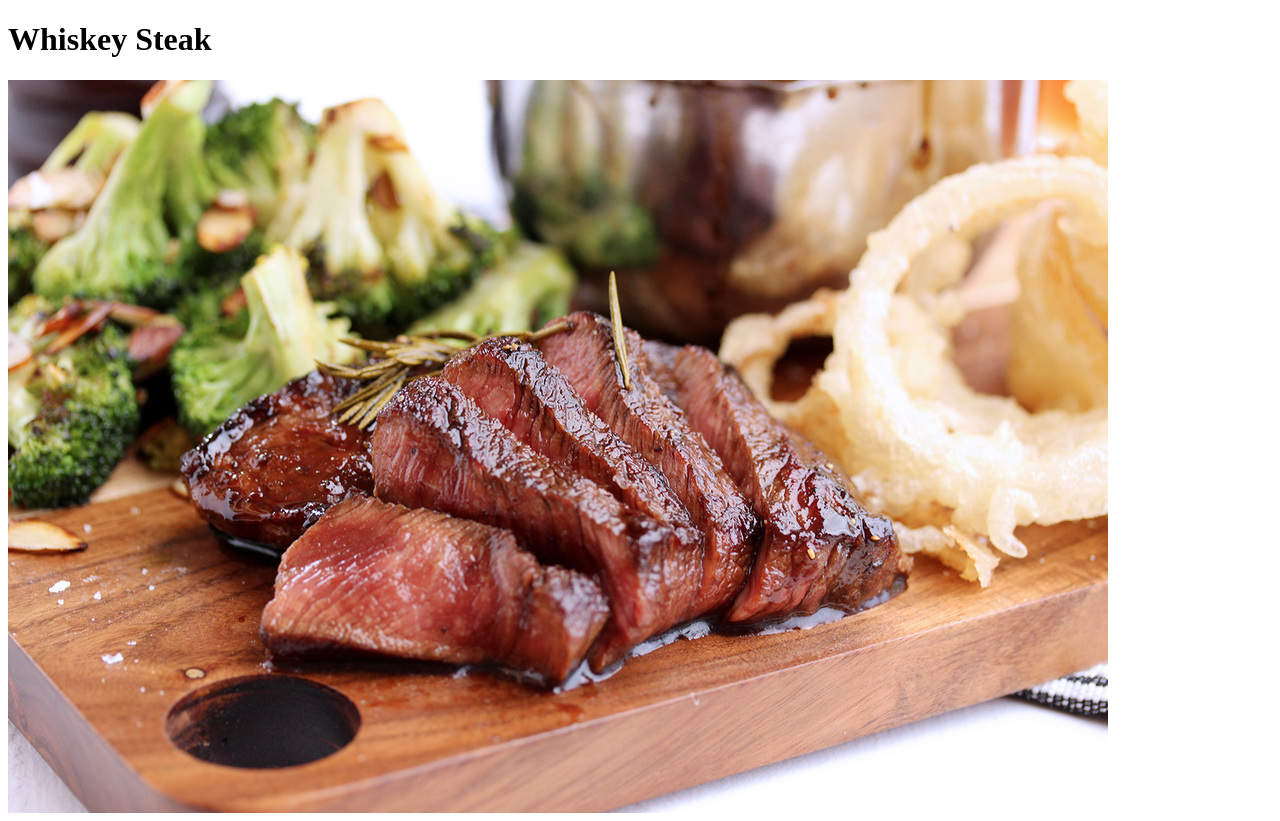
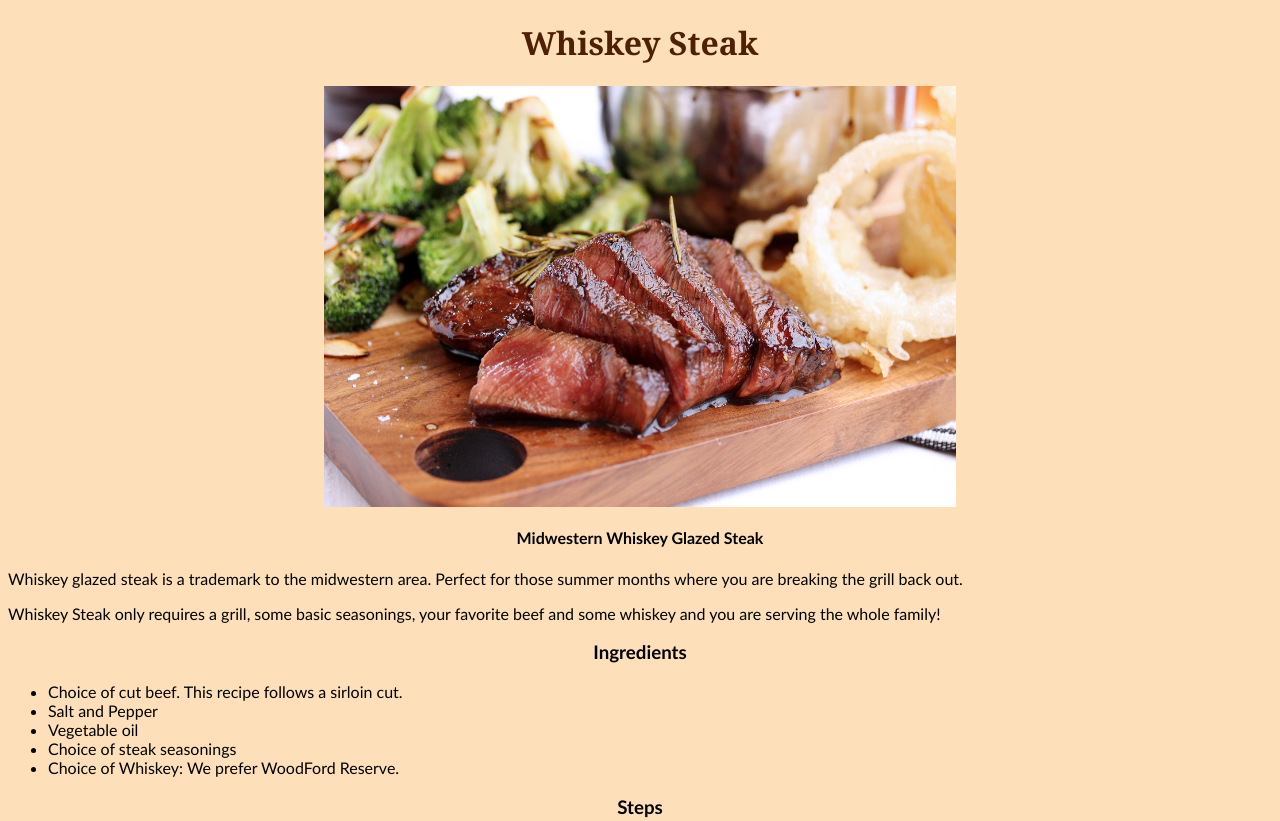
Before and after one commit to Twileydesign/odin-recipes, a plain HTML site: page recipes/whiskey_steak.html in a window 1280 px wide. Shown: the top 821 px of the page. Drawn offline with Linux system fonts and the light colour scheme; files that its build step writes are made by us from their sources; files whose address does not match are found by name.

Commit message:
Added Basic CSS to Odin Recipes

```diff
--- a/recipes/whiskey_steak.html
+++ b/recipes/whiskey_steak.html
@@ -4,11 +4,13 @@
     <meta charset="UTF-8">
     <meta http-equiv="X-UA-Compatible" content="IE=edge">
     <meta name="viewport" content="width=device-width, initial-scale=1.0">
+    <link rel="stylesheet" href="/Users/tylerwiley/odin-recipes/styles.css">
+
     <title>Whiskey Steak</title>
 </head>
 <body>
     <h1>Whiskey Steak</h1>
-    <img src="./photos/whiskey_steak1.jpg" alt="Whiskey glazed steak on a cutting board">
+    <img class="steakimg" src="./photos/whiskey_steak1.jpg" alt="Whiskey glazed steak on a cutting board">
     <h4>Midwestern Whiskey Glazed Steak</h4>
     <p>Whiskey glazed steak is a trademark to the midwestern area. Perfect for those summer months where you are breaking the grill back out.</p>
     <p>Whiskey Steak only requires a grill, some basic seasonings, your favorite beef and some whiskey and you are serving the whole family!</p>
--- /dev/null
+++ b/styles.css
@@ -0,0 +1,54 @@
+body {
+    background-color: rgb(253, 224, 186);
+}
+
+h1 {
+    font-family: Cambria, Cochin, Georgia, Times, 'Times New Roman', serif;
+    text-align: center;
+    color: rgb(78, 32, 5);
+}
+
+.steakimg {
+    display: block;
+    margin-left: auto;
+    margin-right: auto;
+    width: 50%;
+    height: auto;
+}
+
+.jambalayaimg {
+    display: block;
+    margin-left: auto;
+    margin-right: auto;
+    width: 50%;
+    height: auto;
+}
+
+.tacosimg {
+    display: block;
+    margin-left: auto;
+    margin-right: auto;
+    width: 50%;
+    height: auto;
+}
+
+
+
+h4 {
+    font-family: 'Trebuchet MS', 'Lucida Sans Unicode', 'Lucida Grande', 'Lucida Sans', Arial, sans-serif;
+    text-align: center;
+}
+
+h3 {
+    font-family: 'Trebuchet MS', 'Lucida Sans Unicode', 'Lucida Grande', 'Lucida Sans', Arial, sans-serif;
+    text-align: center;
+}
+
+p {
+    font-family: 'Trebuchet MS', 'Lucida Sans Unicode', 'Lucida Grande', 'Lucida Sans', Arial, sans-serif;
+}
+
+li {
+    font-family: 'Trebuchet MS', 'Lucida Sans Unicode', 'Lucida Grande', 'Lucida Sans', Arial, sans-serif;
+    display: list-item;
+}
```
Also changed, not shown: index.html (+5 -2 lines), recipes/jambalaya.html (+4 -1 lines), recipes/spicy_tacos.html (+4 -1 lines), 2 other files.
